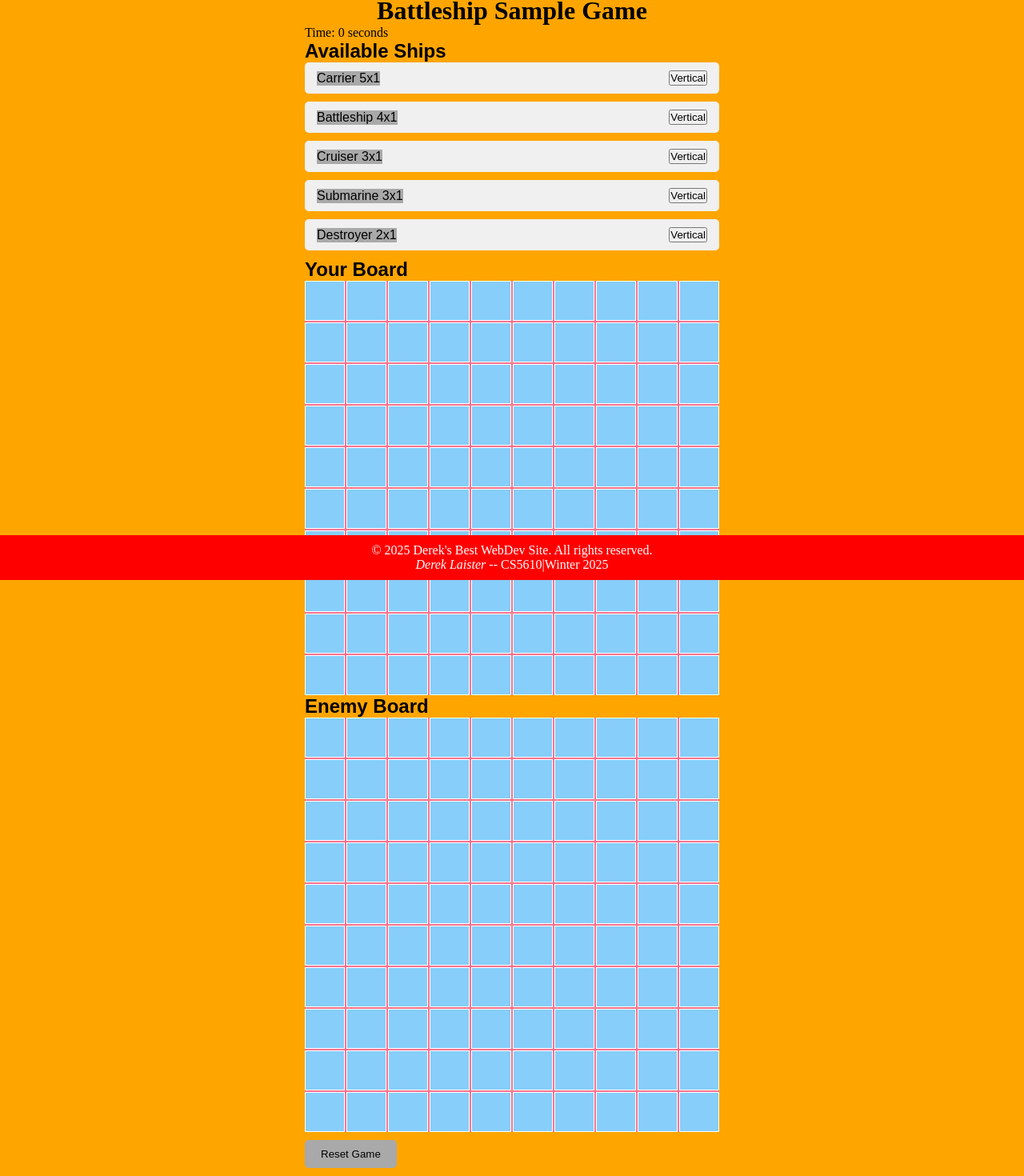
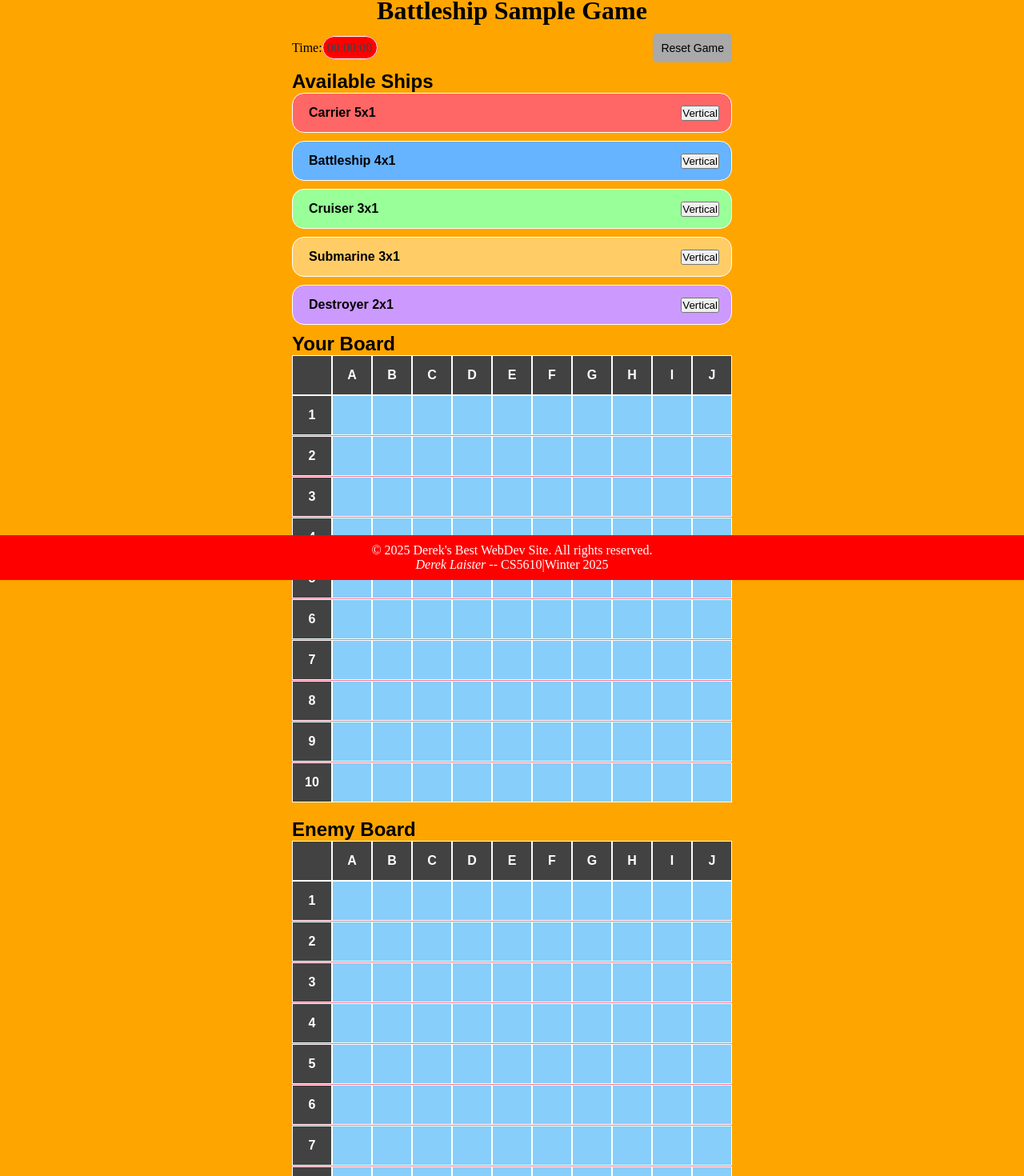
Before and after one commit to dlaister/CS5610p2, a React (Create React App) app: page /play in a window 1280 px wide. Shown: the part 75-1545 px from the top of the page at 80% size. Built offline with nearby package versions, Linux system fonts and the light colour scheme.

Commit message:
added more functionality to the game boards

```diff
--- a/src/pages/Play.js
+++ b/src/pages/Play.js
@@ -29,10 +29,16 @@ function Play() {
     useEffect(() => {
         let interval;
         if (gameStarted && !gameOver) {
-            interval = setInterval(() => setTimer((t) => t + 1), 1000);
+            interval = setInterval(() => setTimer((t) => t + 1), 1000); // Update timer every second
         }
         return () => clearInterval(interval);
     }, [gameStarted, gameOver]);
+
+    // Use Date object to format time as hh:mm:ss
+    const formatTime = (seconds) => {
+        const date = new Date(seconds * 1000); // Convert seconds to milliseconds
+        return date.toISOString().substr(11, 8); // Extract hh:mm:ss part from the ISO string
+    };
 
     // Handle ship drag start
     const handleDragStart = (e, ship) => {
@@ -135,6 +141,10 @@ function Play() {
         setGameOver(false);
     };
 
+    const getShipClass = (shipId) => {
+        return shipId.split(" ")[0].toLowerCase(); // Extract first word & lowercase
+    };
+
     return (
         <div className="play">
             <Navbar />
@@ -144,15 +154,29 @@ function Play() {
                     <h1>Battleship Sample Game</h1>
                 </header>
 
-                {/* Timer */}
-                <p>Time: {timer} seconds</p>
+                {/* Timer and Reset Button */}
+                <div className="top-controls">
+                    <p>
+                        <span>Time:</span>
+                        <span className="timerColor">{formatTime(timer)}</span>
+                    </p>
+
+                    <button onClick={resetGame} className="restart-button">
+                        Reset Game
+                    </button>
+
+                </div>
 
                 {/* Ship Selection & Drag Area */}
                 <div className="ship-selection">
                     <h2>Available Ships</h2>
-                    {ships.filter(ship => !ship.placed).map((ship) => (
-                        <div key={ship.id} className="ship-container">
-                            {/* Ship name with rotate button */}
+                    {ships.some(ship => !ship.placed) ? (
+                        ships.filter(ship => !ship.placed).map((ship) => (
+                            <div
+                                key={ship.id}
+                                className={`ship-container ${getShipClass(ship.id)}`}
+                            >
+                                {/* Ship name */}
                                 <div
                                     className="ship"
                                     draggable={!ship.placed}
@@ -170,43 +194,75 @@ function Play() {
                                     {ship.isHorizontal ? 'Vertical' : 'Horizontal'}
                                 </button>
                             </div>
-                    ))}
+                        ))
+                    ) : (
+                        <p className="all-placed-message">All ships are placed!</p>
+                    )}
                 </div>
 
 
-                {/* Player Board */}
+                {/* Your Board */}
                 <h2>Your Board</h2>
+                <div className="board">
+                    <div className="board-headers">
+                        {/* Column headers A-J */}
+                        <div className="header-cell"></div> {/* Empty corner cell */}
+                        {['A', 'B', 'C', 'D', 'E', 'F', 'G', 'H', 'I', 'J'].map((label) => (
+                            <div key={label} className="header-cell">{label}</div>
+                        ))}
+                    </div>
                     <div className="grid-container">
-                    {board.map((cell, index) => (
+                        {/* Row headers 1-10 */}
+                        {Array.from({ length: 10 }).map((_, rowIndex) => (
+                            <div key={rowIndex} className="board-row">
+                                <div className="header-cell">{rowIndex + 1}</div>
+                                {board.slice(rowIndex * 10, (rowIndex + 1) * 10).map((cell, index) => {
+                                    // Get ship name class if a ship is placed
+                                    const shipClass = cell ? getShipClass(cell) : '';
+
+                                    return (
                                         <div
                                             key={index}
-                            className={`cell ${cell ? 'ship' : ''}`}
-                            onDrop={(e) => handleDrop(e, index)}
+                                            className={`cell ${shipClass}`} // Apply the ship class here
+                                            onDrop={(e) => handleDrop(e, rowIndex * 10 + index)}
                                             onDragOver={(e) => e.preventDefault()}
                                         >
                                             {cell ? "S" : ""}
                                         </div>
+                                    );
+                                })}
+                            </div>
                         ))}
                     </div>
+                </div>
+
 
                 {/* Enemy Board */}
                 <h2>Enemy Board</h2>
+                <div className="board">
+                    <div className="board-headers">
+                        <div className="header-cell"></div> {/* Empty corner cell */}
+                        {['A', 'B', 'C', 'D', 'E', 'F', 'G', 'H', 'I', 'J'].map((label) => (
+                            <div key={label} className="header-cell">{label}</div>
+                        ))}
+                    </div>
                     <div className="grid-container">
-                    {enemyBoard.map((cell, index) => (
+                        {Array.from({ length: 10 }).map((_, rowIndex) => (
+                            <div key={rowIndex} className="board-row">
+                                <div className="header-cell">{rowIndex + 1}</div>
+                                {enemyBoard.slice(rowIndex * 10, (rowIndex + 1) * 10).map((cell, index) => (
                                     <div
                                         key={index}
                                         className={`cell ${cell === "H" ? 'hit' : cell === "M" ? 'miss' : ''}`}
-                            onClick={() => attackEnemy(index)}
+                                        onClick={() => attackEnemy(rowIndex * 10 + index)}
                                     >
                                         {cell === "H" ? "✔" : cell === "M" ? "✖" : ""}
                                     </div>
                                 ))}
                             </div>
-
-                {/* Reset Button */}
-                <button onClick={resetGame} className="restart-button">
-                    Reset Game
-                </button>
+                        ))}
+                    </div>
+                </div>
 
                 {/* Game Over Notification */}
                 {gameOver && <p className="game-over">Game Over!</p>}
@@ -214,6 +270,7 @@ function Play() {
 
             <Footer />
         </div>
+
     );
 }
 
--- a/src/styles/play.css
+++ b/src/styles/play.css
@@ -1,8 +1,57 @@
+/* Style for board and headers */
+.board {
+    display: flex;
+    flex-direction: column;
+    margin-bottom: 20px;
+}
+
+.board-headers {
+    display: flex;
+}
+
+.header-cell {
+    width: 50px;
+    height: 50px;
+    display: flex;
+    justify-content: center;
+    align-items: center;
+    font-weight: bold;
+    border: 1px solid white;
+    background-color: #424242;
+    color: white;
+}
+
 .grid-container {
-    display: grid;
-    grid-template-columns: repeat(10, 50px);
-    grid-template-rows: repeat(10, 50px);
-    gap: 2px;
+    display: flex;
+    flex-direction: column;
+}
+
+.board-row {
+    display: flex;
+}
+
+.cell {
+    width: 30px;
+    height: 30px;
+    border: 1px solid #000;
+    display: flex;
+    justify-content: center;
+    align-items: center;
+}
+
+.cell.ship {
+    background-color: #888;
+}
+
+.top-controls {
+    display: flex;
+    justify-content: space-between;
+    align-items: center;
+}
+
+.restart-button {
+    padding: 10px;
+    font-size: 14px;
 }
 
 .cell {
@@ -21,9 +70,14 @@
     cursor: pointer;
 }
 
-.ship {
-    background-color: darkgray;
+
+.all-placed-message {
+    font-size: 1.2rem;
+    color: green;
+    font-weight: bold;
+    padding-bottom: 10px;
 }
+
 
 .hit {
     background-color: lightgreen;
@@ -33,34 +87,98 @@
     background-color: lightcoral;
 }
 
-.restart-button {
-    padding: 10px 20px;
+
+.timer-reset-container {
+    display: flex;
+    justify-content: space-between;
+    align-items: center;
     margin: 10px 0;
-    background-color: darkgray;
-    color: black;
-    border: none;
-    border-radius: 5px;
-    cursor: pointer;
+    padding: 10px;
+}
+
+.timerColor {
+    color: #424242;
+    background-color: red;
+    padding: 5px;
+    border: 1px solid white;
+    border-radius: 15px;
+}
+
+.timer-reset-container p {
+    font-size: 16px;
+    margin-right: 15px;
 }
 
 
+.ship {
+    background-color: transparent; /* Remove gray background */
+    padding: 5px;
+    font-weight: bold;
+}
 
 .ship-selection {
     display: flex;
     flex-direction: column;
 }
 
+/*!* Shared styling *!*/
 .ship-container {
     display: flex;
     justify-content: space-between;
     align-items: center;
-    background-color: #f0f0f0; /* Gray background */
-    padding: 10px 15px; /* Padding around the content */
-    margin-bottom: 10px; /* Space between ships */
-    width: 100%; /* Ensures the background stretches across */
-    border-radius: 5px; /* Optional: adds rounded corners */
+    padding: 10px 15px;
+    margin-bottom: 10px;
+    width: 100%;
+    border-radius: 15px;
+    color: Black;
+    font-weight: bold;
 }
 
-.ship-button {
-    margin-left: 10px; /* Adjust spacing between ship name and button */
+
+/* Available Ships and their colors */
+.ship-container.carrier {
+    background-color: #ff6666;
+    border: 1px solid white;
 }
+
+.ship-container.battleship {
+    background-color: #66b3ff;
+    border: 1px solid white;
+}
+
+.ship-container.cruiser {
+    background-color: #99ff99;
+    border: 1px solid white;
+}
+
+.ship-container.submarine {
+    background-color: #ffcc66;
+    border: 1px solid white;
+}
+
+.ship-container.destroyer {
+    background-color: #cc99ff;
+    border: 1px solid white;
+}
+
+
+/* Board cell colors Available Ships */
+.cell.carrier {
+    background-color: #ff6666;
+}
+
+.cell.battleship {
+    background-color: #66b3ff;
+}
+
+.cell.cruiser {
+    background-color: #99ff99;
+}
+
+.cell.submarine {
+    background-color: #ffcc66;
+}
+
+.cell.destroyer {
+    background-color: #cc99ff;
+}
```
Also changed, not shown: 2 other files (tests, documents, lock files or other folders). Lines whose indentation alone changed are shown as unchanged.
